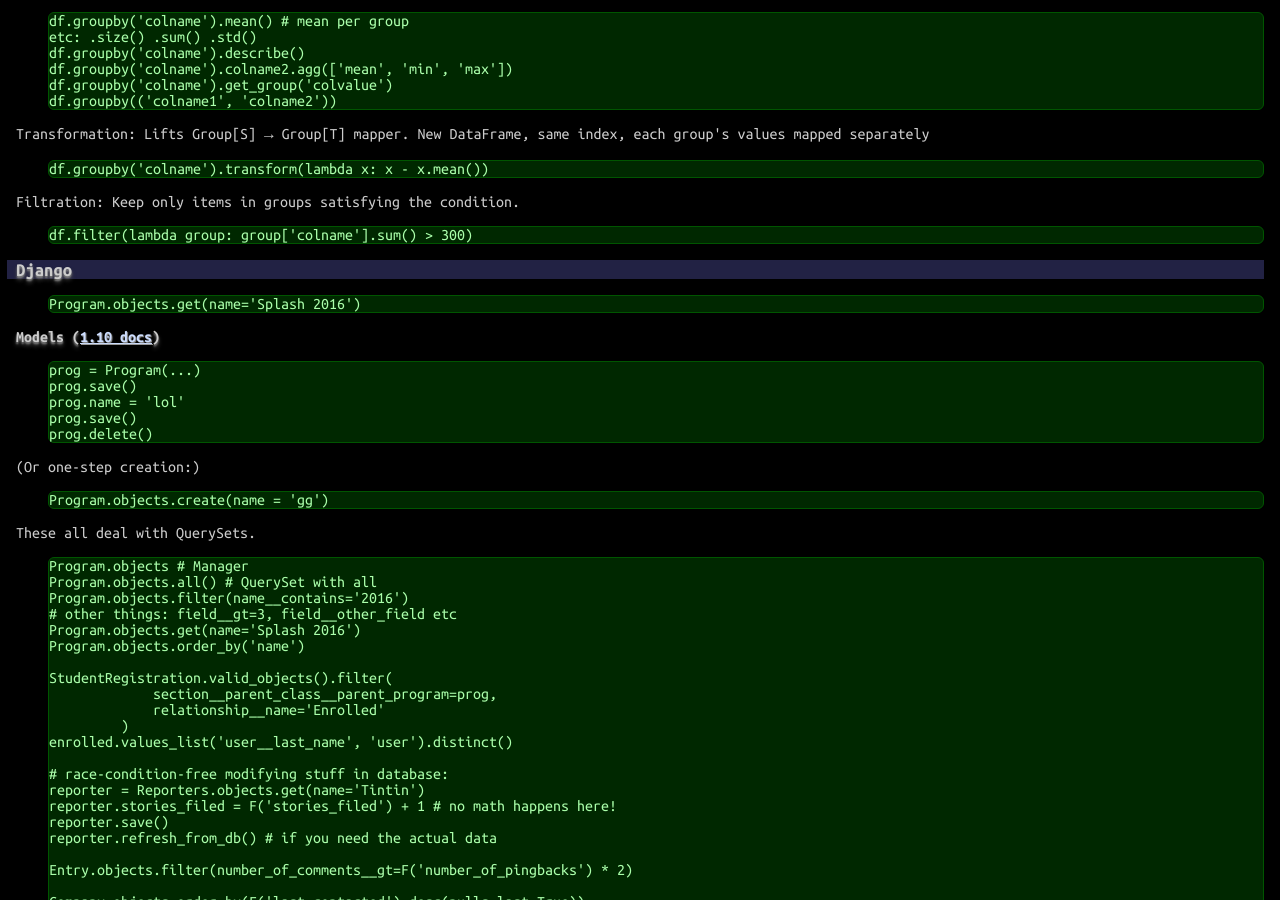
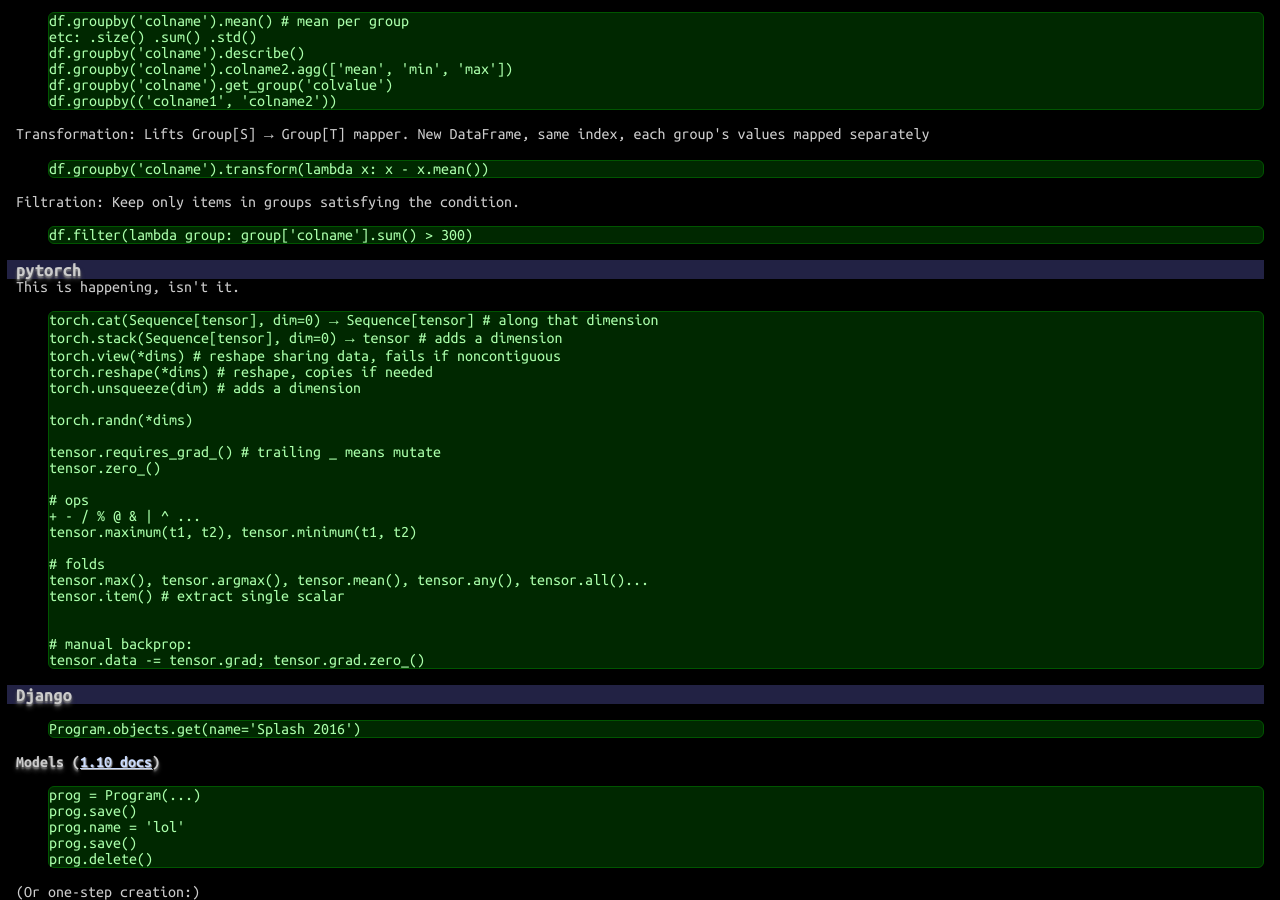
Before and after one commit to betaveros/cs, a Jekyll site: the page built from index.html, in a window 1280 px wide and 900 px high, scrolled down 8367 px. Built offline with Jekyll 4.4.1, drawn with Linux system fonts in a browser that asks for light colours.

Commit message:
pytorch from somewhere

```diff
--- a/_includes/python.html
+++ b/_includes/python.html
@@ -420,6 +420,34 @@
 Filtration: Keep only items in groups satisfying the condition.
 <pre>df.filter(lambda group: group['colname'].sum() &gt; 300)</pre>
 
+<h3>pytorch</h3>
+This is happening, isn't it.
+
+<pre>
+torch.cat(Sequence[tensor], dim=0) → Sequence[tensor] # along that dimension
+torch.stack(Sequence[tensor], dim=0) → tensor # adds a dimension
+torch.view(*dims) # reshape sharing data, fails if noncontiguous
+torch.reshape(*dims) # reshape, copies if needed
+torch.unsqueeze(dim) # adds a dimension
+
+torch.randn(*dims)
+
+tensor.requires_grad_() # trailing _ means mutate
+tensor.zero_()
+
+# ops
++ - / % @ &amp; | ^ ...
+tensor.maximum(t1, t2), tensor.minimum(t1, t2)
+
+# folds
+tensor.max(), tensor.argmax(), tensor.mean(), tensor.any(), tensor.all()...
+tensor.item() # extract single scalar
+
+
+# manual backprop:
+tensor.data -= tensor.grad; tensor.grad.zero_()
+</pre>
+
 <h3>Django</h3>
 <pre>Program.objects.get(name='Splash 2016')</pre>
 <h4>Models (<a href="https://docs.djangoproject.com/en/1.10/topics/db/models/">1.10 docs</a>)</h4>
```
